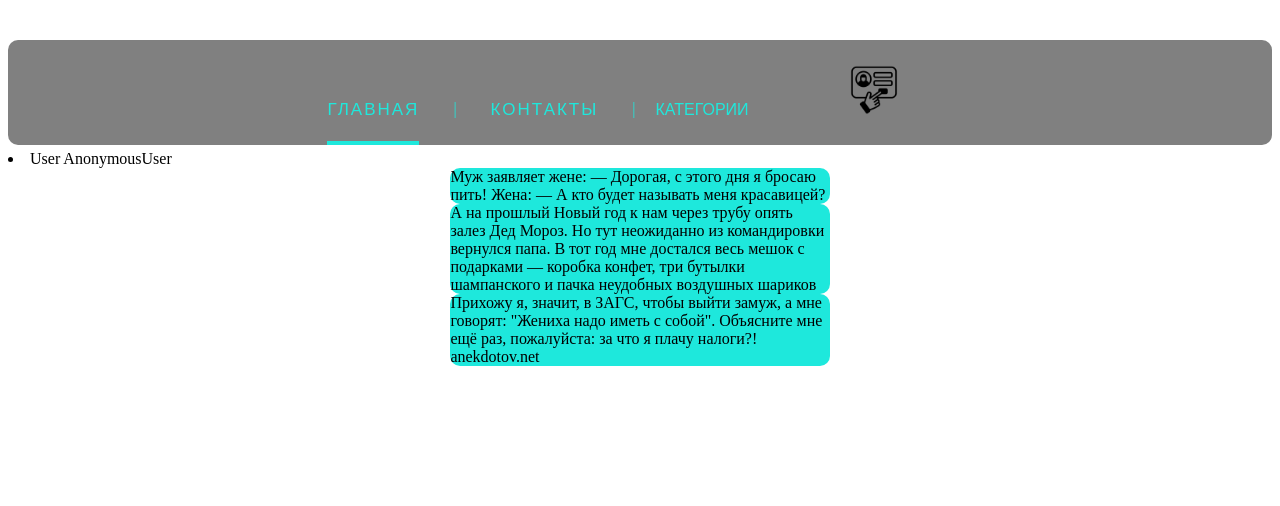
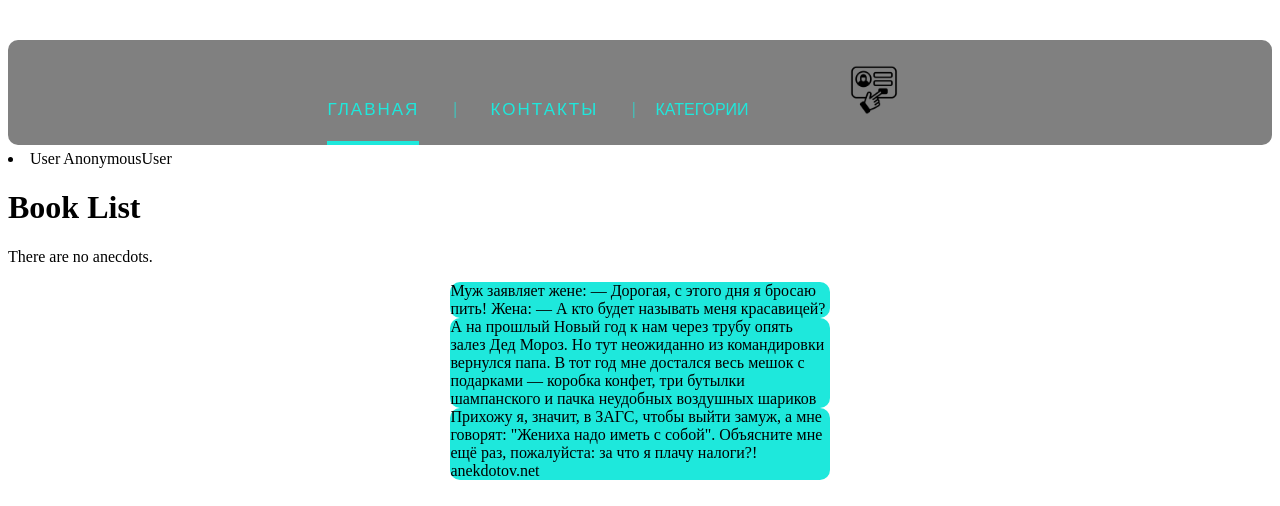
Before and after one commit to KeyeSko/web-project, a Django app: page /family in a window 1280 px wide. Shown: the top 506 px of the page. Run offline with Django 4.2, Linux system fonts and the light colour scheme.

Commit message:
family.html

```diff
--- a/Web-project/web-app/anecdotator/main/templates/main/family.html
+++ b/Web-project/web-app/anecdotator/main/templates/main/family.html
@@ -3,6 +3,23 @@
 {% block title %}Анекдоты про семью{%endblock%}
 
 {% block content %}
+<h1>Book List</h1>
+
+{% if anec_list %}
+<ul>
+
+    {% for anec in anec_list %}
+
+    <li>{{ anec.text }}</li>
+    <li>
+        {{anec.like_count}}
+    </li>
+    {% endfor %}
+
+</ul>
+{% else %}
+<p>There are no anecdots.</p>
+{% endif %}
 <link rel="stylesheet" href="{% static 'main/css/family.css'%}">
 <div class="anekdot">
     Муж заявляет жене: — Дорогая, с этого дня я бросаю пить! Жена: — А кто будет называть меня красавицей?
```
